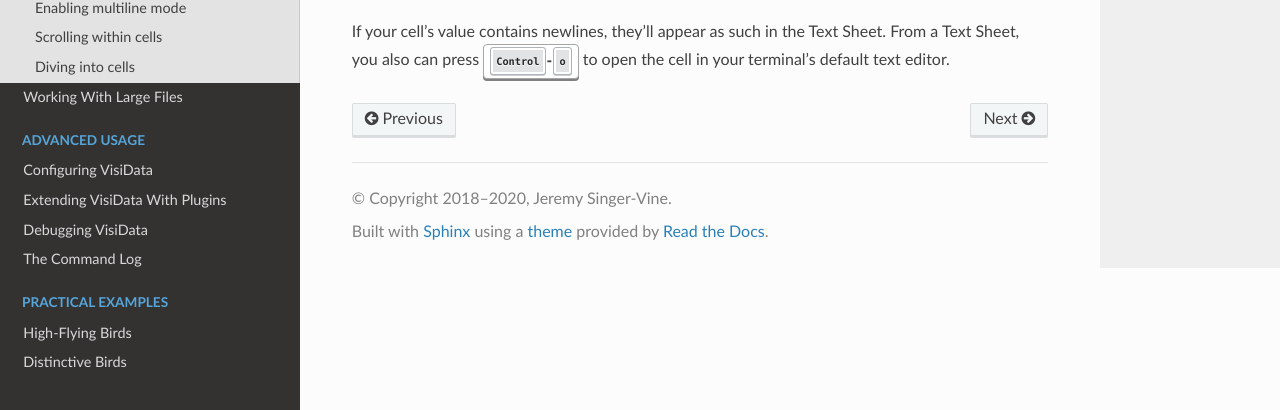
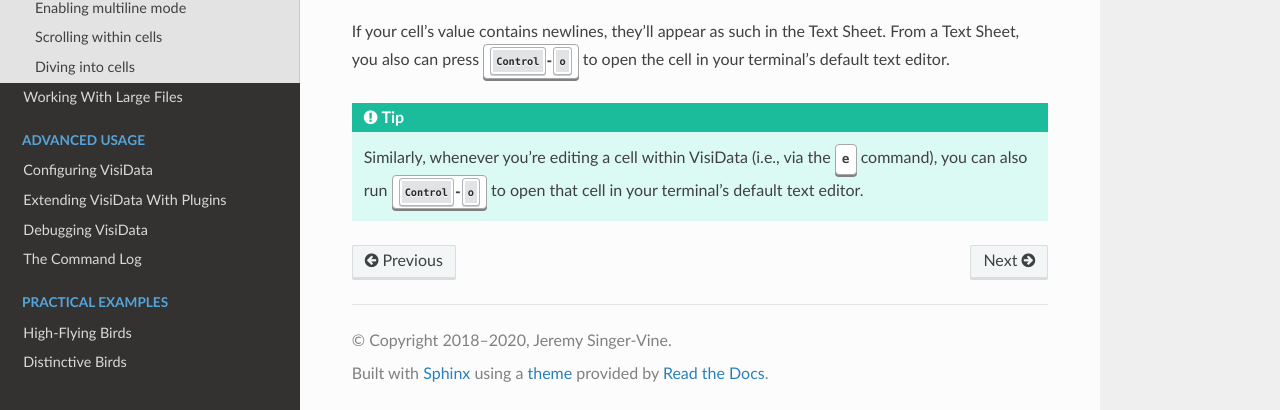
Before and after one commit to jsvine/intro-to-visidata, a Sphinx documentation site: the page built from docs/intermediate/large-cells.rst, in a window 1280 px wide and 900 px high, scrolled down 1482 px, cut to the strip 490-900 px from the top of the window. Built offline with Sphinx 7.4.7 and the Read the Docs theme 2.0.0, drawn with Linux system fonts in a browser that asks for light colours.

Commit message:
Add tip re. Control-o to launch editor from e-mode

```diff
--- a/docs/intermediate/large-cells.rst
+++ b/docs/intermediate/large-cells.rst
@@ -61,3 +61,6 @@ Pressing :kbd:`z` + :kbd:`Enter` "dives" into your current cell, opening a "Text
     :file: ../../terminal/output/large-cells-04-dive-cell.output.html
 
 If your cell's value contains newlines, they'll appear as such in the Text Sheet. From a Text Sheet, you also can press :kbd:`Control-o` to open the cell in your terminal's default text editor.
+
+.. tip::
+    Similarly, whenever you're editing a cell within VisiData (i.e., via the :kbd:`e` command), you can also run :kbd:`Control-o` to open that cell in your terminal's default text editor.
```
